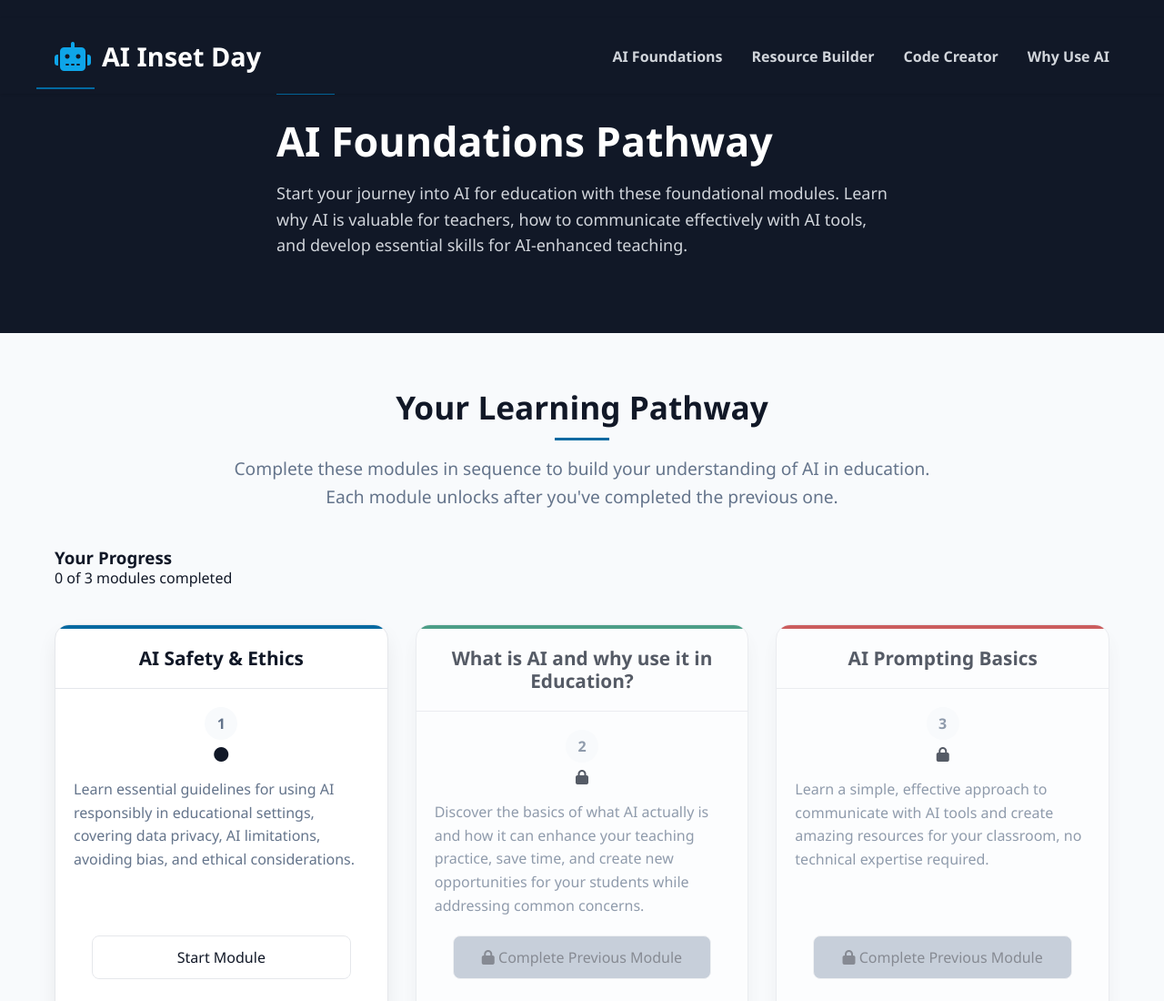
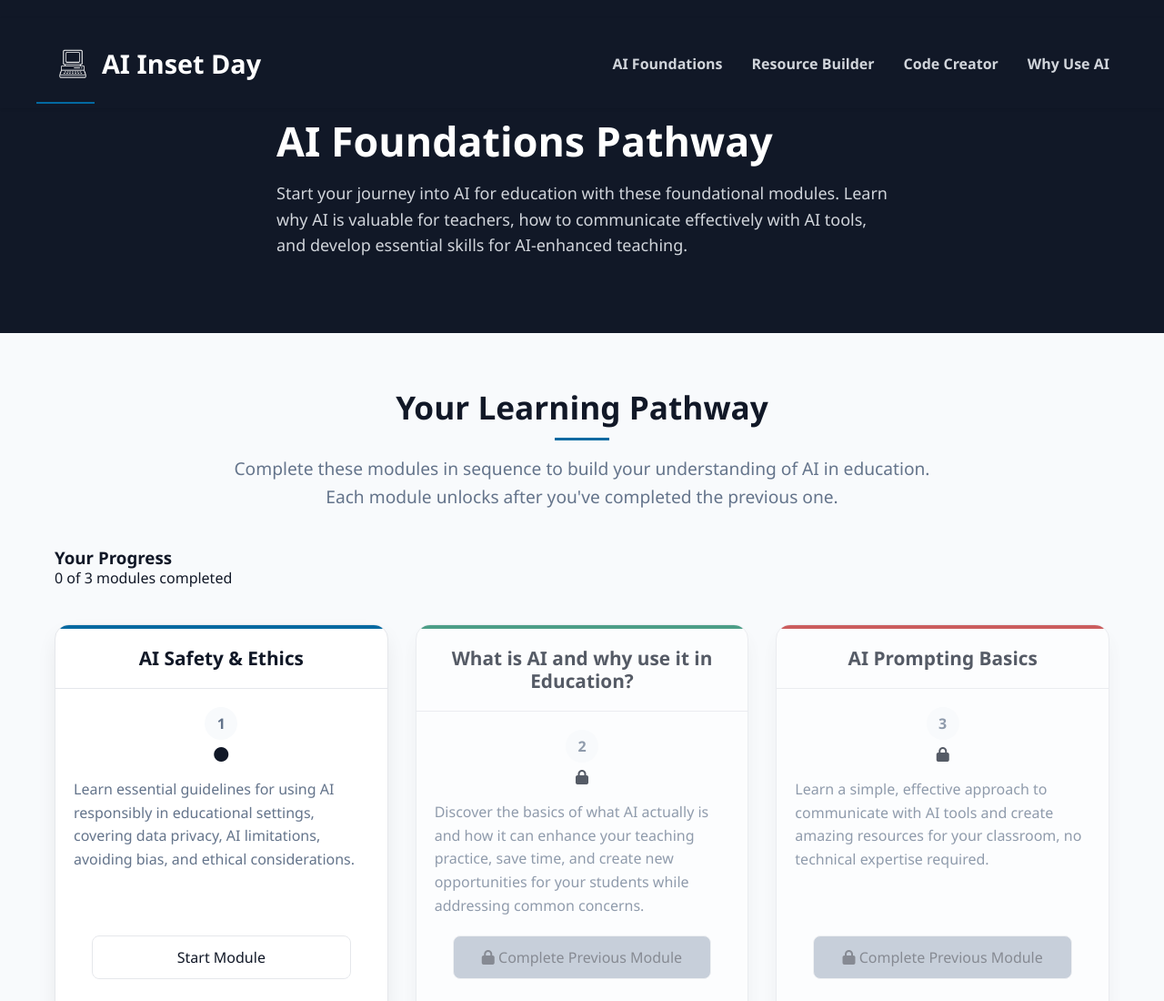
Before and after one commit to redfox8419/habsinset, a plain HTML site: page ai-foundations/index.html in a window 1280 px wide. Shown: the top 1100 px of the page at 91% size. Drawn offline with Linux system fonts and the light colour scheme.

Commit message:
new header icon and tweak to plane animation

```diff
--- a/js/header.js
+++ b/js/header.js
@@ -6,7 +6,9 @@ document.addEventListener('DOMContentLoaded', function() {
         <header>
           <div class="container header-content">
             <a href="../index.html" class="logo">
-              <span class="logo-icon"><i class="fas fa-robot"></i></span>
+              <span class="logo-icon">
+                <img src="../images/ai-icon.png" alt="AI Icon" style="height: 40px; width: auto; margin-top: 10px;">
+              </span>
               <span>AI Inset Day</span>
             </a>
             <nav class="nav-links">
```
Also changed, not shown: index.html (+2 -2 lines), images/ai-icon.png (added).
